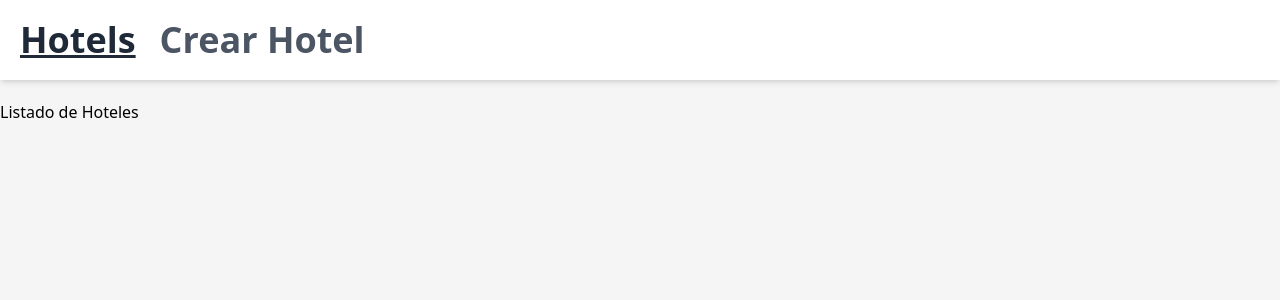
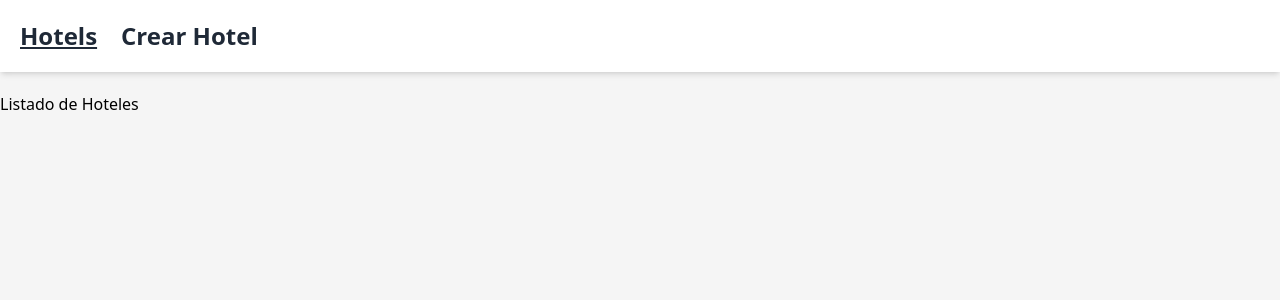
Before and after one commit to JASS0228/crud-prueba-tecnica, a Vue app: page / in a window 1280 px wide. Shown: the top 300 px of the page. Built offline with nearby package versions, Linux system fonts and the light colour scheme.

Commit message:
Se cambio el color y el tamaño

```diff
--- a/src/components/Navbar.vue
+++ b/src/components/Navbar.vue
@@ -9,16 +9,16 @@
 			<li>
 				<RouterLink
 					:to="{ name: 'Hotels' }"
-					class="text-4xl font-bold text-gray-800 hover:text-gray-500 transition-all"
-					exact-active-class="underline text-gray-500"
+					class="text-2xl font-bold text-gray-800 hover:text-gray-400 transition-all"
+					exact-active-class="underline text-gray-400"
 					>Hotels</RouterLink
 				>
 			</li>
 			<li>
 				<RouterLink
 					:to="{ name: 'crear-hotel' }"
-					class="text-4xl font-semibold text-gray-600 hover:text-gray-500 transition-all"
-					exact-active-class="underline text-gray-500"
+					class="text-2xl font-semibold text-gray-800 hover:text-gray-400 transition-all"
+					exact-active-class="underline text-gray-400"
 					>Crear Hotel</RouterLink
 				>
 			</li>
```
